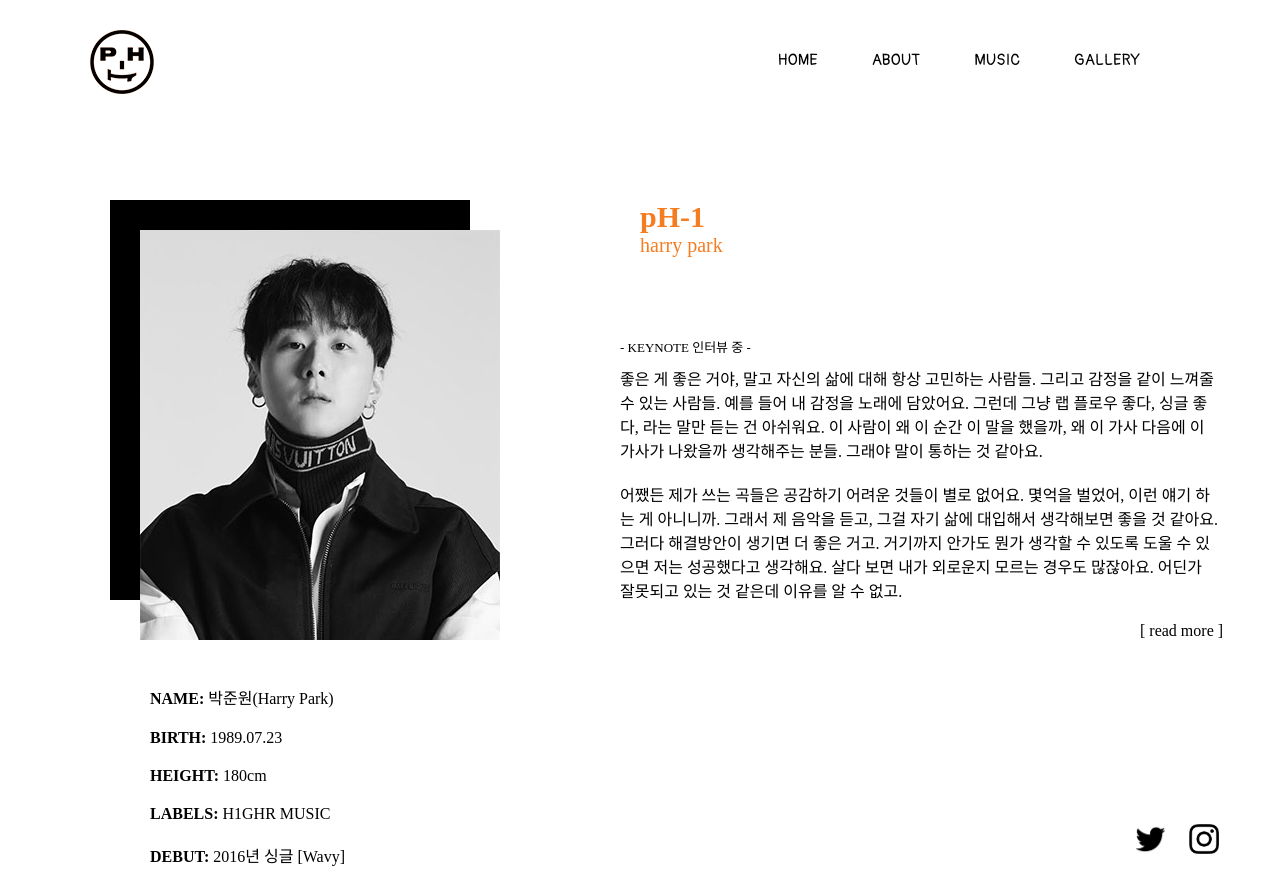
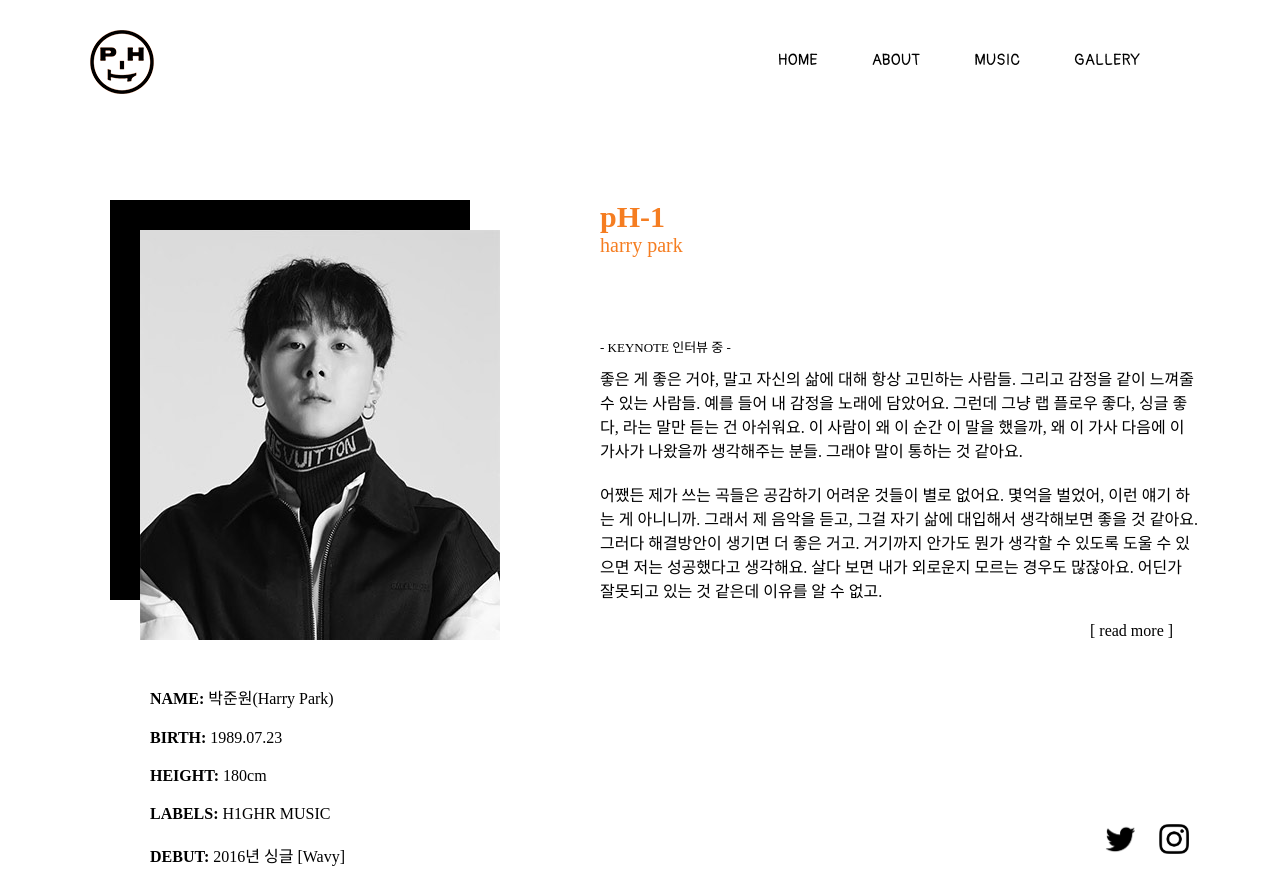
Before and after one commit to ado87/ph-1, a plain HTML site: page about.html in a window 1280 px wide. Drawn offline with nearby package versions, Linux system fonts and the light colour scheme.

Commit message:
Add files via upload

```diff
--- a/css/about.css
+++ b/css/about.css
@@ -34,22 +34,30 @@
 #about > .about_right {
     width: 1200px;
 }
+#about > .about_right > .section_header > h1 {
+    position: relative;
+    right: 40px;
+}
+#about > .about_right > .section_header > span {
+    position: relative;
+    right: 40px;
+}
 #about > .about_right .text {
     position: relative;
-    left: -20px;
+    left: -40px;
     top: 70px;
     margin-top: 20px;
 }
 #about > .about_right .text-1 {
     position: relative;
-    left: -20px;
+    left: -40px;
     top: 80px;
     margin-top: 20px;
     font-size: 13px;
 }
 #about > .about_right a {
     position: relative;
-    top: 90px; left: 500px;
+    top: 90px; left: 450px;
     color: #000;
 }
 #about > .about_right a:hover {
@@ -85,7 +93,7 @@
     border-radius: 8px;
     position: relative;
     top: 70%;
-    left: 80%;
+    left: 75%;
     margin-left: 10px;
     transition: 0.2s;
 }
```
